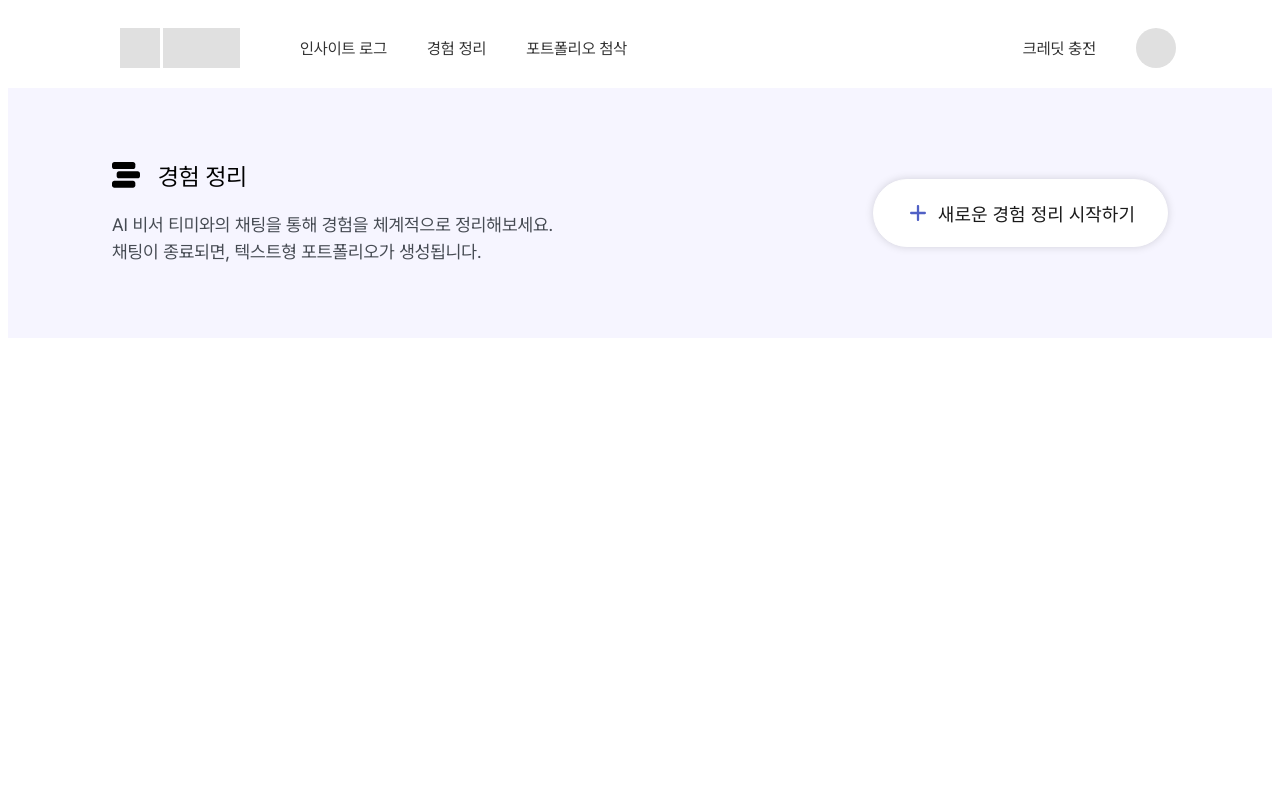
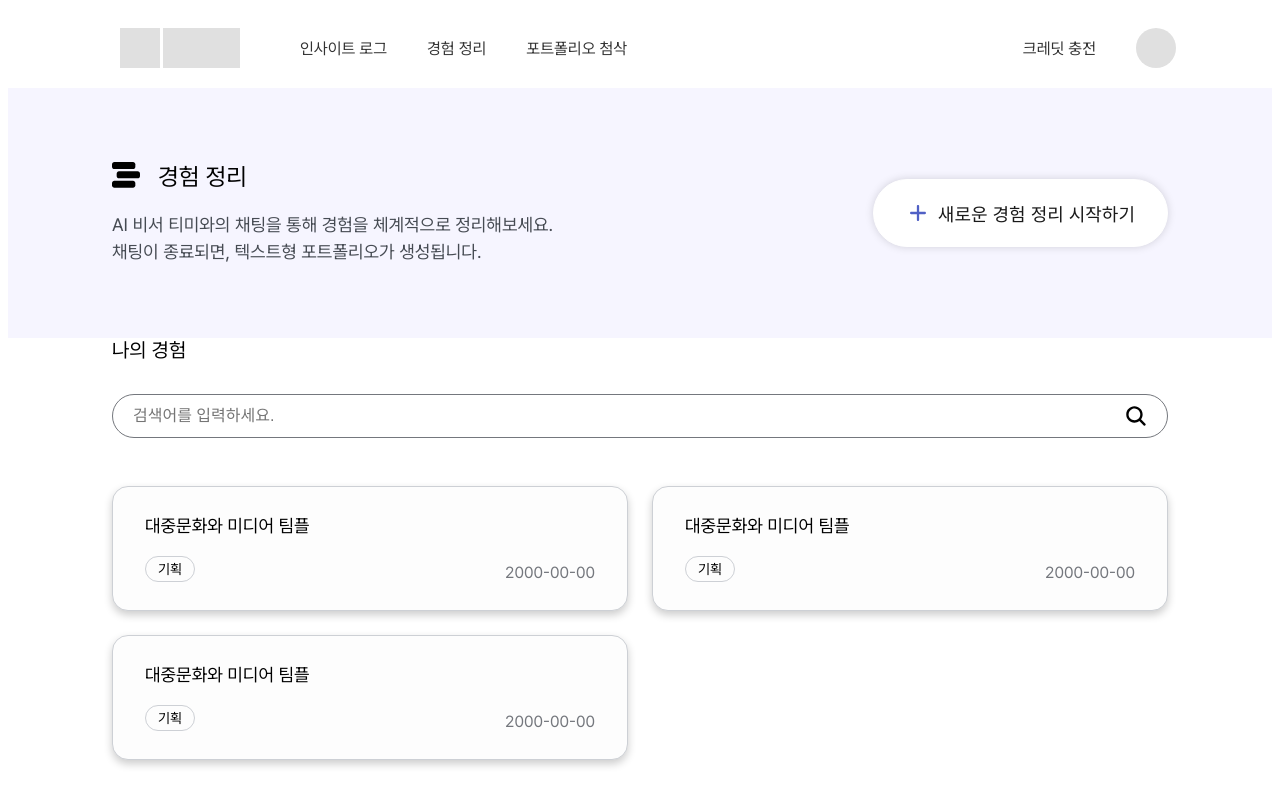
Before and after one commit to Teamie71/folioo-front, a Next.js app: page /experience in a window 1280 px wide. Built offline with nearby package versions, Linux system fonts and the light colour scheme.

Commit message:
✨ Feat: 메인 페이지 - 경험 검색, 카드 구현

```diff
--- a/src/app/(main)/experience/page.tsx
+++ b/src/app/(main)/experience/page.tsx
@@ -60,6 +60,73 @@ export default function ExperiencePage() {
           </Link>
         </div>
       </div>
+
+      {/* 나의 경험 */}
+      <div className='mx-auto flex w-[66rem] flex-col gap-[3rem]'>
+        <div className='flex flex-col gap-[2rem]'>
+          <span className='text-[1.25rem] font-bold'>나의 경험</span>
+
+          {/* 나의 경험 검색 */}
+          <div className='relative flex items-center'>
+            <input
+              className='w-full rounded-[6.25rem] border border-[#74777D] bg-white px-[1.25rem] py-[0.75rem] text-[1rem]'
+              placeholder='검색어를 입력하세요.'
+            />
+            <svg
+              className='absolute right-[1.25rem] cursor-pointer'
+              xmlns='http://www.w3.org/2000/svg'
+              width='24'
+              height='24'
+              viewBox='0 0 24 24'
+              fill='none'
+            >
+              <path
+                d='M21.4073 19.7527L16.9969 15.3422C18.0588 13.9286 18.632 12.208 18.63 10.44C18.63 5.92406 14.9559 2.25 10.44 2.25C5.92406 2.25 2.25 5.92406 2.25 10.44C2.25 14.9559 5.92406 18.63 10.44 18.63C12.208 18.632 13.9286 18.0588 15.3422 16.9969L19.7527 21.4073C19.9759 21.6069 20.2671 21.7135 20.5664 21.7051C20.8658 21.6967 21.1506 21.574 21.3623 21.3623C21.574 21.1506 21.6967 20.8658 21.7051 20.5664C21.7135 20.2671 21.6069 19.9759 21.4073 19.7527ZM4.59 10.44C4.59 9.28298 4.9331 8.15194 5.5759 7.18992C6.21871 6.22789 7.13235 5.47808 8.2013 5.03531C9.27025 4.59253 10.4465 4.47668 11.5813 4.70241C12.7161 4.92813 13.7584 5.48529 14.5766 6.30343C15.3947 7.12156 15.9519 8.16393 16.1776 9.29872C16.4033 10.4335 16.2875 11.6098 15.8447 12.6787C15.4019 13.7476 14.6521 14.6613 13.6901 15.3041C12.7281 15.9469 11.597 16.29 10.44 16.29C8.88906 16.2881 7.40217 15.6712 6.30548 14.5745C5.2088 13.4778 4.59186 11.9909 4.59 10.44Z'
+                fill='black'
+              />
+            </svg>
+          </div>
+        </div>
+
+        {/* 나의 경험 카드
+        TODO: 경험 카드 없을 때, 검색 결과 없을 때 문구
+        */}
+        <div className='grid grid-cols-2 gap-[1.5rem]'>
+          <div className='rounded-[1rem] border border-[#CDD0D5] bg-[#FDFDFD] px-[2rem] py-[1.75rem] shadow-[0_0.25rem_0.5rem_0_#00000033]'>
+            <div className='flex flex-col gap-[1.25rem]'>
+              <span className='text-[1.125rem]'>대중문화와 미디어 팀플</span>
+              <div className='flex items-end justify-between'>
+                <div className='rounded-[6.25rem] border border-[#CDD0D5] px-[0.75rem] py-[0.25rem] text-[0.875rem]'>
+                  기획
+                </div>
+                <span className='text-[1rem] text-[#74777D]'>2000-00-00</span>
+              </div>
+            </div>
+          </div>
+          <div className='rounded-[1rem] border border-[#CDD0D5] bg-[#FDFDFD] px-[2rem] py-[1.75rem] shadow-[0_0.25rem_0.5rem_0_#00000033]'>
+            <div className='flex flex-col gap-[1.25rem]'>
+              <span className='text-[1.125rem]'>대중문화와 미디어 팀플</span>
+              <div className='flex items-end justify-between'>
+                <div className='rounded-[6.25rem] border border-[#CDD0D5] px-[0.75rem] py-[0.25rem] text-[0.875rem]'>
+                  기획
+                </div>
+                <span className='text-[1rem] text-[#74777D]'>2000-00-00</span>
+              </div>
+            </div>
+          </div>
+          <div className='rounded-[1rem] border border-[#CDD0D5] bg-[#FDFDFD] px-[2rem] py-[1.75rem] shadow-[0_0.25rem_0.5rem_0_#00000033]'>
+            <div className='flex flex-col gap-[1.25rem]'>
+              <span className='text-[1.125rem]'>대중문화와 미디어 팀플</span>
+              <div className='flex items-end justify-between'>
+                <div className='rounded-[6.25rem] border border-[#CDD0D5] px-[0.75rem] py-[0.25rem] text-[0.875rem]'>
+                  기획
+                </div>
+                <span className='text-[1rem] text-[#74777D]'>2000-00-00</span>
+              </div>
+            </div>
+          </div>
+        </div>
+      </div>
     </div>
   );
 }
```
